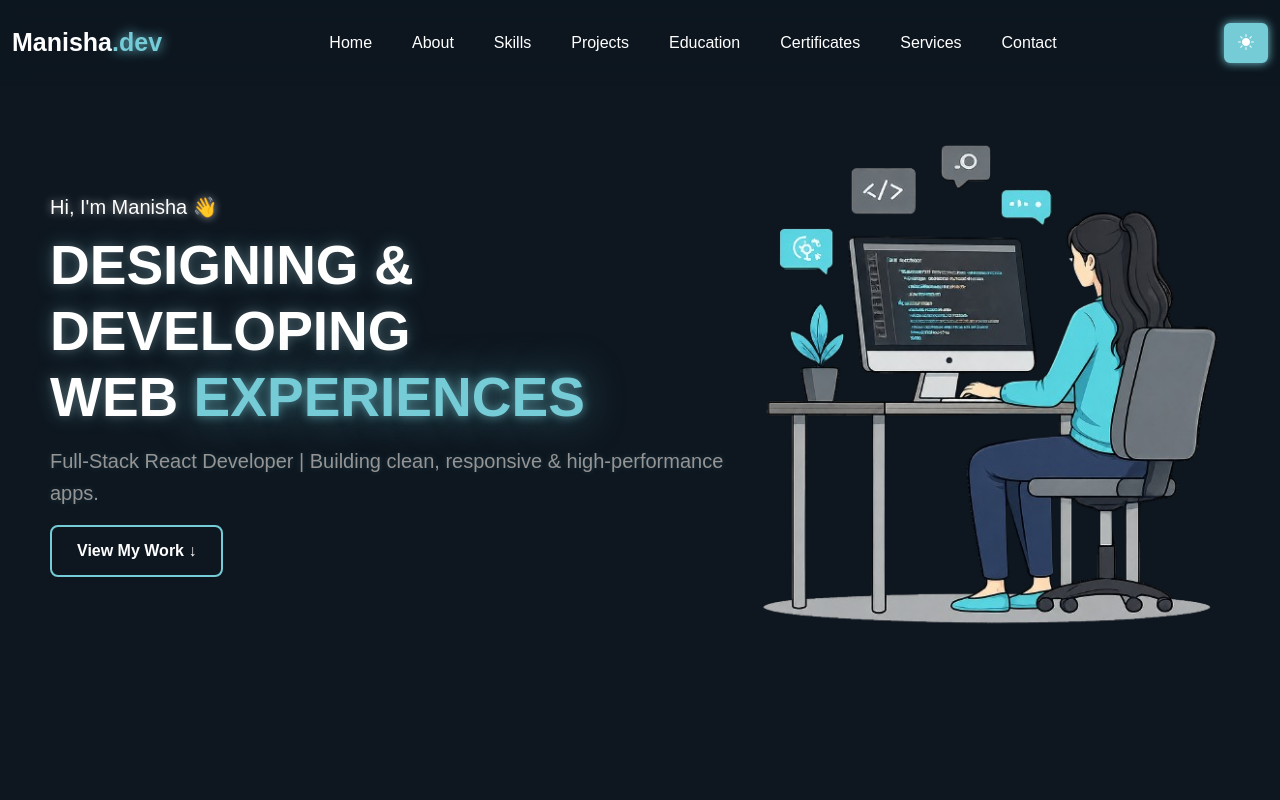
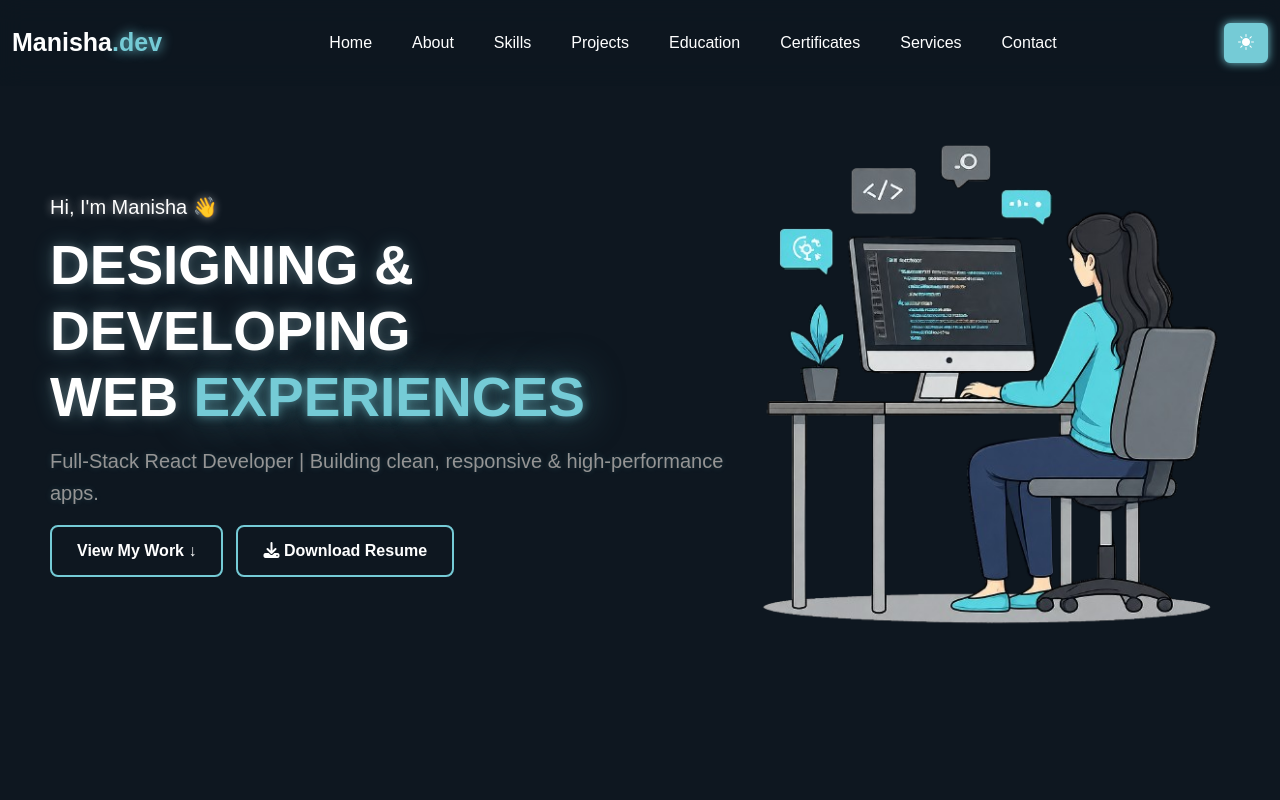
Before and after one commit to nahakmanisha18-cyber/Manisha-Portfolio, a React (Vite) app: page / in a window 1280 px wide. Shown: the top 800 px of the page. Built offline with nearby package versions, Linux system fonts and the light colour scheme.

Commit message:
Update project

```diff
--- a/src/App.css
+++ b/src/App.css
@@ -218,7 +218,6 @@
     font-weight: 500;
     text-shadow: 0 0 6px rgba(117, 203, 214, 0.2);
 }
-
 .hero-btn {
     padding: 12px 25px;
     font-size: 16px;
@@ -227,15 +226,20 @@
     cursor: pointer;
     font-weight: 600;
     background: transparent;
-    transition: 0.2s;
+    transition: all 0.2s ease;
     border: 2px solid #75cbd6;
-}
-
-.hero-btn:hover {
-    transition: 0.2s;
+    margin-right: 13px;
+}
+
+.hero-btn:hover,
+.hero-btn:active,
+.hero-btn:focus {
+    color: #0e1720;
     background: linear-gradient(45deg, #75cbd6, #4aaec0);
     box-shadow: 0 0 30px #75cbd64f;
-}
+    outline: none;
+}
+
 
 .hero-right img {
     width: 500px;
--- a/src/components/Certificates.jsx
+++ b/src/components/Certificates.jsx
@@ -92,7 +92,7 @@ const Certificates = () => {
                                     {certificate.date}
                                 </span>
 
-                                <i className="bi bi-arrow-up-right certificate-arrow"></i>
+                                {/* <i className="bi bi-arrow-up-right certificate-arrow"></i> */}
                             </div>
                         </div>
                     ))}
--- a/src/components/Hero.jsx
+++ b/src/components/Hero.jsx
@@ -22,6 +22,11 @@ const Hero = () => {
                             View My Work ↓
                         </a>
                     </button>
+                    <button className="hero-btn" data-aos="fade-right" data-aos-delay="100">
+                        <a href="/Manisha_Resume.pdf" className="text-decoration-none pro" download="Manisha_Resume.pdf" target="_blank" rel="noopener noreferrer">
+                            <i class="fa-solid fa-download"></i> Download Resume
+                        </a>
+                    </button>
                 </div>
                 <div className="hero-right" data-aos="fade-left" data-aos-delay="100">
                     <img src={heroImg} alt="hero" />
```
Also changed, not shown: 1 other file (tests, documents, lock files or other folders).
